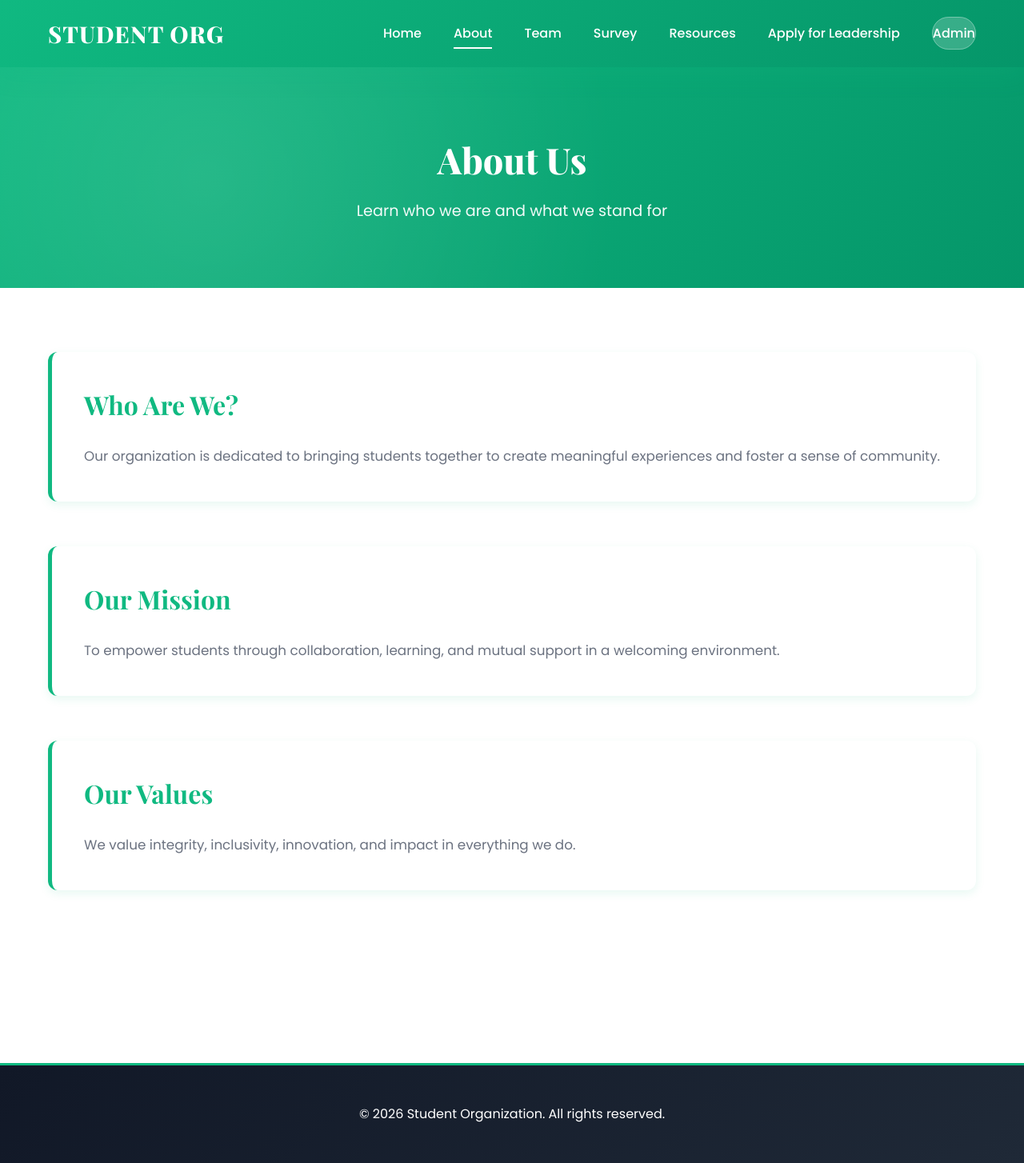
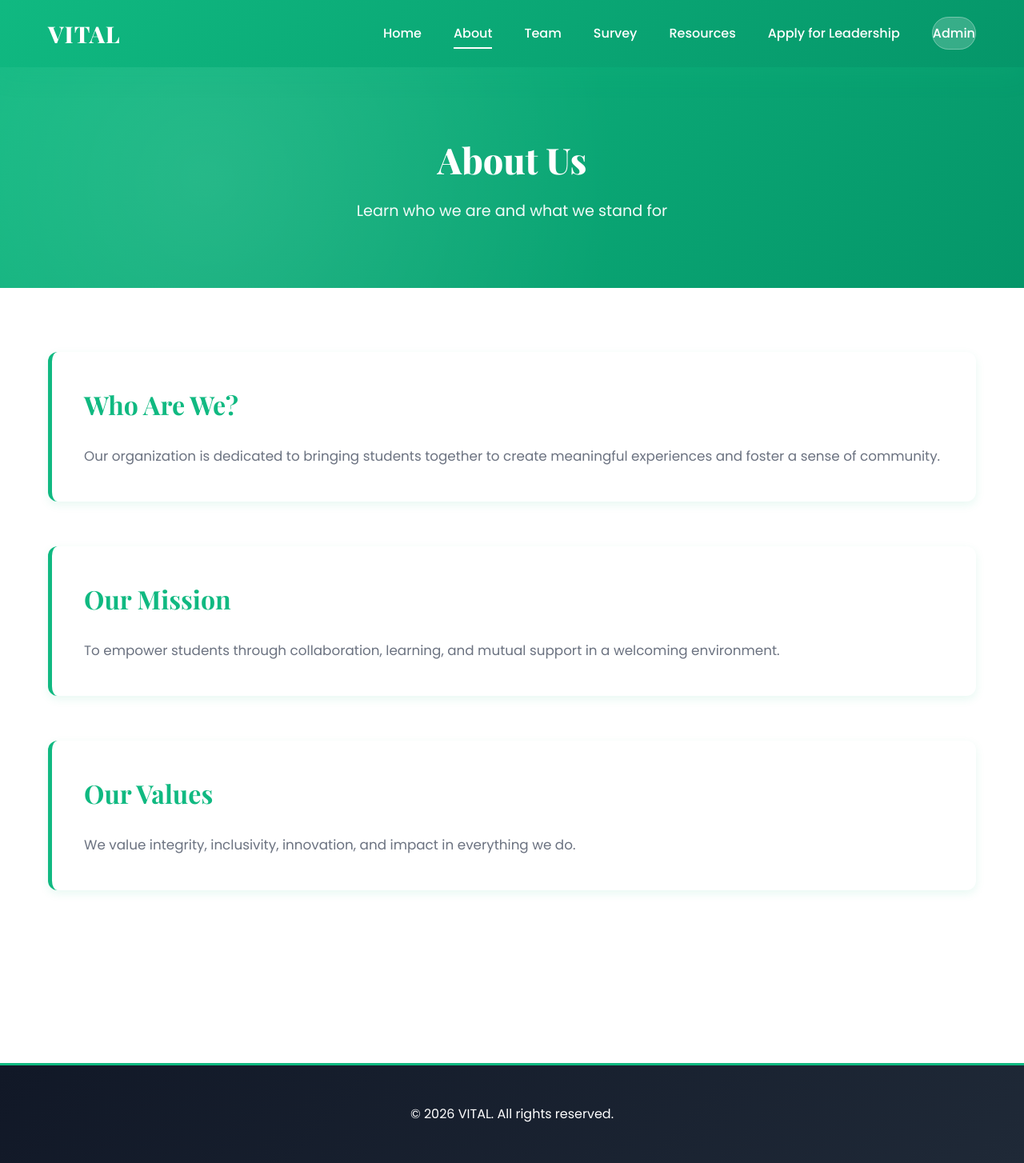
Before and after one commit to isabellatranhuynh-ops/student-org-website, a plain HTML site: page about.html in a window 1280 px wide. Shown: the whole page at 80% size. Drawn offline with nearby package versions, Linux system fonts and the light colour scheme.

Commit message:
VIITAL SHOW

```diff
--- a/about.html
+++ b/about.html
@@ -3,13 +3,13 @@
 <head>
     <meta charset="UTF-8">
     <meta name="viewport" content="width=device-width, initial-scale=1.0">
-    <title>About Us - Student Organization</title>
+    <title>About Us - VITAL</title>
     <link rel="stylesheet" href="css/styles.css">
 </head>
 <body>
     <nav class="navbar">
         <div class="container">
-            <div class="logo">Student Org</div>
+            <div class="logo">VITAL</div>
             <ul class="nav-links">
                 <li><a href="index.html">Home</a></li>
                 <li><a href="about.html" class="active">About</a></li>
@@ -56,7 +56,7 @@
 
     <footer>
         <div class="container">
-            <p>&copy; 2026 Student Organization. All rights reserved.</p>
+            <p>&copy; 2026 VITAL. All rights reserved.</p>
         </div>
     </footer>
 
```
